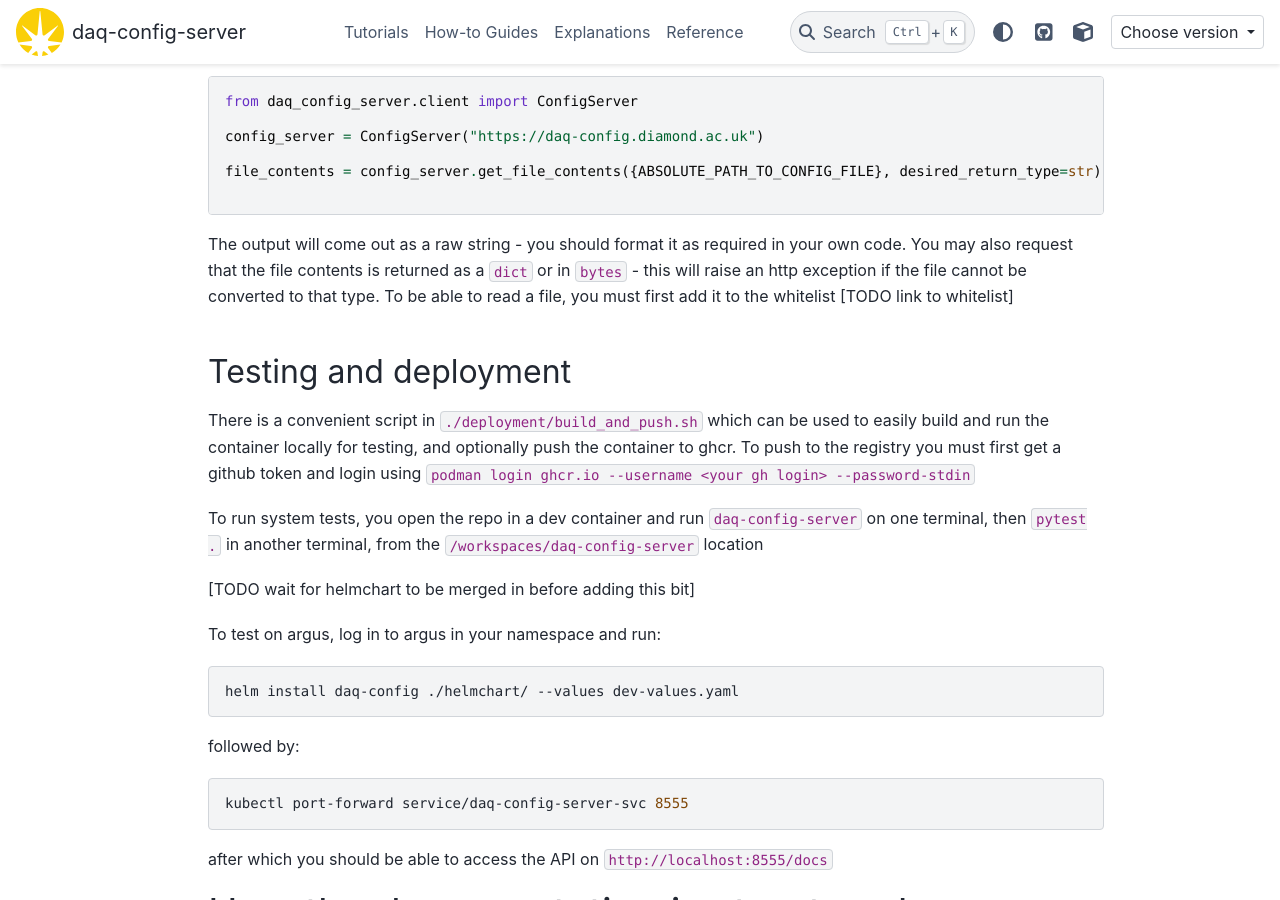
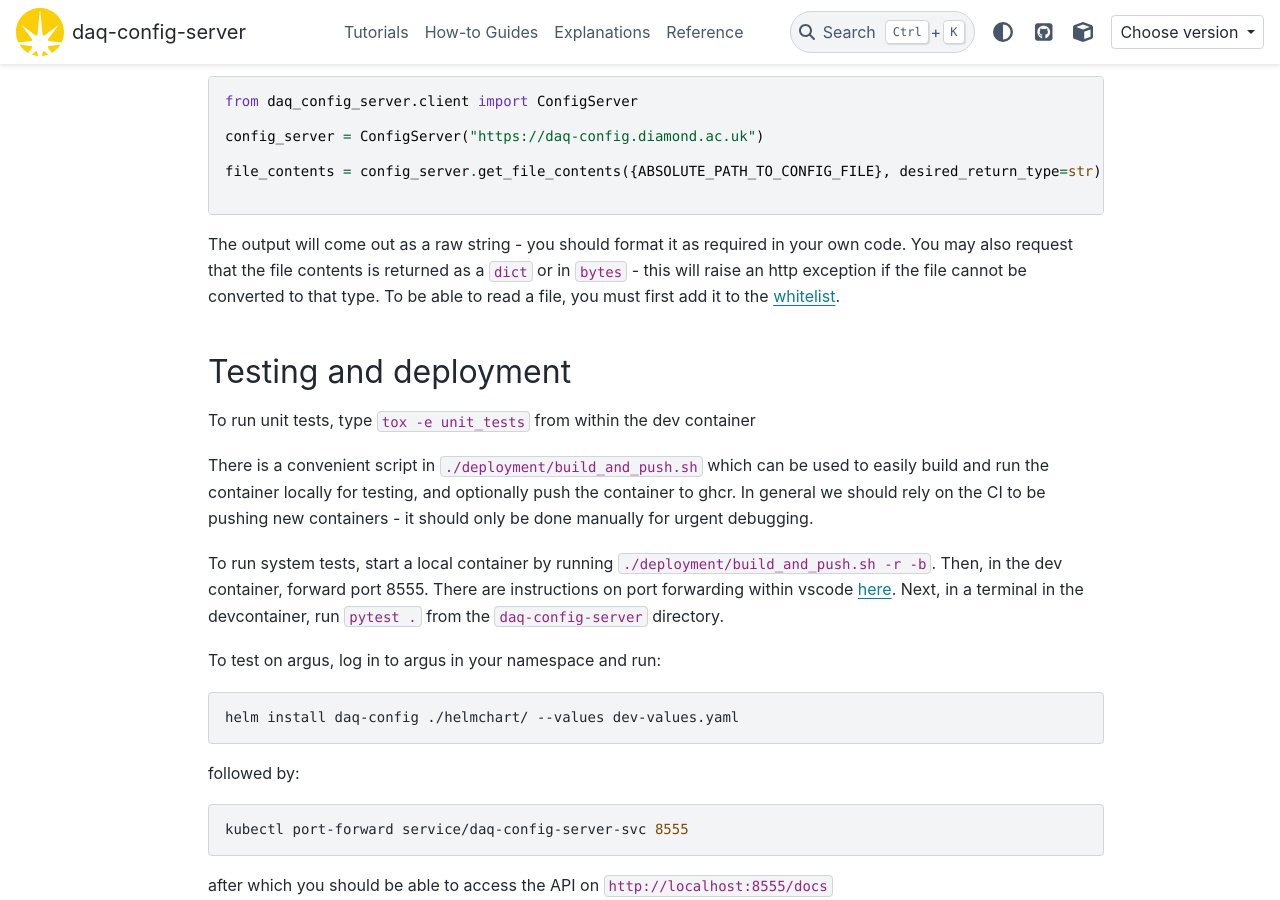
Before and after one commit to DiamondLightSource/daq-config-server, a Sphinx documentation site: the page built from docs/index.md, in a window 1280 px wide and 900 px high, scrolled down 400 px. Built offline with Sphinx 7.4.7 and the PyData theme 0.15.4, drawn with Linux system fonts in a browser that asks for light colours; pages that are not in the unit, such as notebooks, are missing from menus; the version number could not be read and is left out.

Commit message:
Update links and small corrections

````diff
--- a/README.md
+++ b/README.md
@@ -23,17 +23,16 @@ config_server = ConfigServer("https://daq-config.diamond.ac.uk")
 file_contents = config_server.get_file_contents({ABSOLUTE_PATH_TO_CONFIG_FILE}, desired_return_type=str)
 
 ```
-The output will come out as a raw string - you should format it as required in your own code. You may also request that the file contents is returned as a `dict` or in `bytes` - this will raise an http exception if the file cannot be converted to that type. To be able to read a file, you must first add it to the whitelist [TODO link to whitelist]
+The output will come out as a raw string - you should format it as required in your own code. You may also request that the file contents is returned as a `dict` or in `bytes` - this will raise an http exception if the file cannot be converted to that type. To be able to read a file, you must first add it to the [whitelist](https://github.com/DiamondLightSource/daq-config-server/blob/main/whitelist.yaml).
 
 
 ## Testing and deployment
 
+To run unit tests, type `tox -e unit_tests` from within the dev container
 
-There is a convenient script in `./deployment/build_and_push.sh` which can be used to easily build and run the container locally for testing, and optionally push the container to ghcr. To push to the registry you must first get a github token and login using `podman login ghcr.io --username <your gh login> --password-stdin`
+There is a convenient script in `./deployment/build_and_push.sh` which can be used to easily build and run the container locally for testing, and optionally push the container to ghcr. In general we should rely on the CI to be pushing new containers - it should only be done manually for urgent debugging.
 
-To run system tests, you open the repo in a dev container and run `daq-config-server` on one terminal, then `pytest .` in another terminal, from the `/workspaces/daq-config-server` location
-
-[TODO wait for helmchart to be merged in before adding this bit]
+To run system tests, start a local container by running `./deployment/build_and_push.sh -r -b`. Then, in the dev container, forward port 8555. There are instructions on port forwarding within vscode [here](https://code.visualstudio.com/docs/debugtest/port-forwarding). Next, in a terminal in the devcontainer, run `pytest .` from the `daq-config-server` directory.
 
 To test on argus, log in to argus in your namespace and run:
 
--- a/docs/how-to/config-server-guide.md
+++ b/docs/how-to/config-server-guide.md
@@ -19,7 +19,7 @@ By default, this will return the file's raw string output - which includes thing
 
 # Adding files to the whitelist
 
-For [security reasons](../explanations/whitelist_info.md), only files existing on the whitelist [TODO link to whitelist.yaml] can be read. Please make a PR to add a file to the whitelist. If unsure, please ask in the #daq-config-server slack channel or create a GitHub issue. To make the config-server as quick to use as possible, the server will check any requests against the `whitelist.yaml` file on **the main branch of the repository**, rather than the whitelist in the latest release. The server will check for updates every 5 minutes.
+For [security reasons](../explanations/whitelist_info.md), only files existing on the [whitelist](https://github.com/DiamondLightSource/daq-config-server/blob/main/whitelist.yaml) can be read. Please make a PR to add a file to the whitelist. If unsure, please ask in the #daq-config-server slack channel or create a GitHub issue. To make the config-server as quick to use as possible, the server will check any requests against the `whitelist.yaml` file on **the main branch of the repository**, rather than the whitelist in the latest release. The server will check for updates every 5 minutes.
 
 # Reading sensitive information
 
````
Also changed, not shown: docs/explanations/whitelist_info.md (+1 -1 lines).
